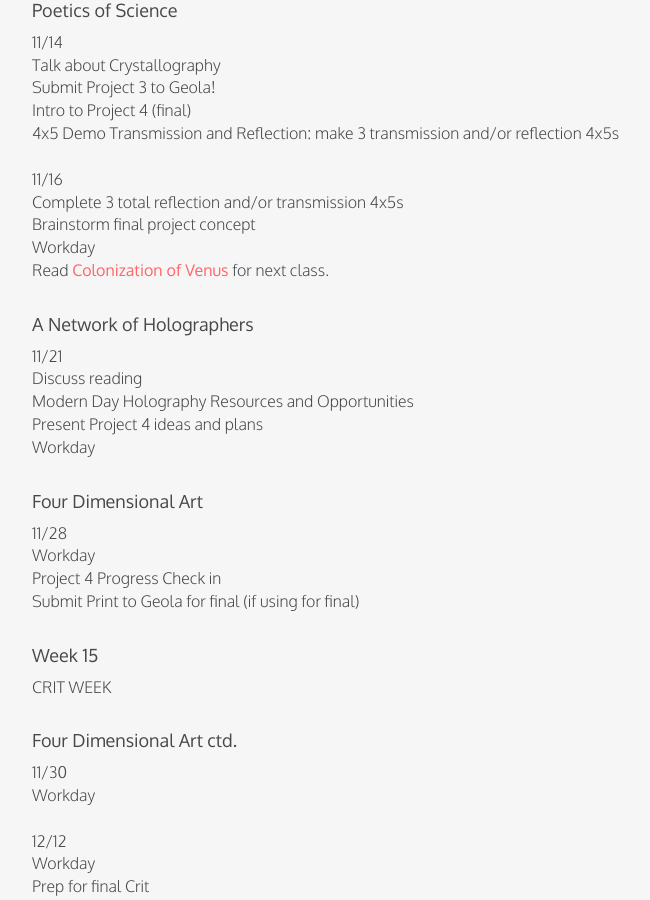
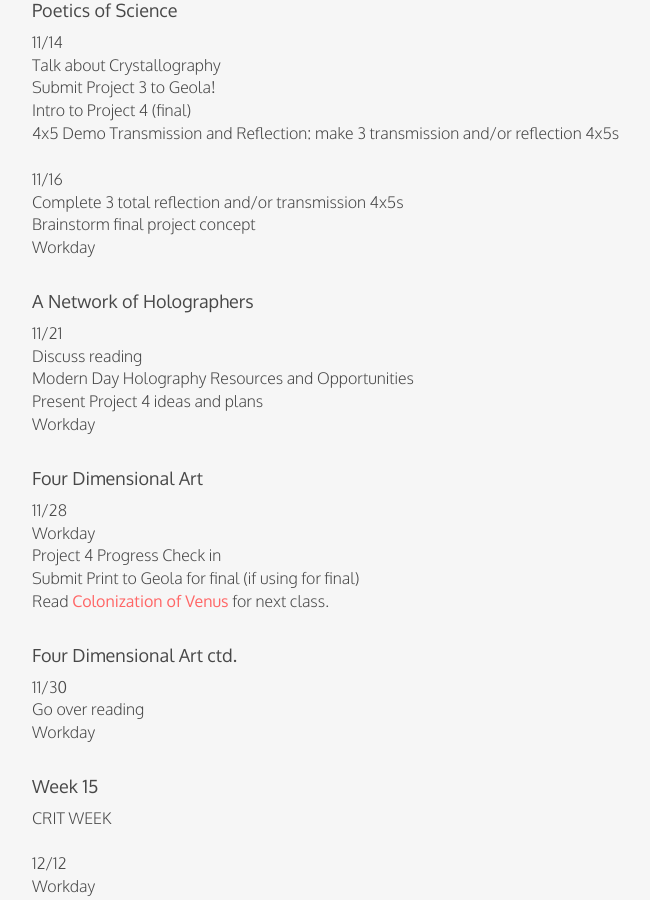
Before and after one commit to kaylalewis/holography, a Jekyll site: the page built from index.html, in a window 1280 px wide and 900 px high, scrolled down 3209 px. Shown: the whole window, without its empty margins (32-682 px from the left). Built offline with Jekyll 4.4.1, drawn with Linux system fonts in a browser that asks for light colours.

Commit message:
Update index.html

```diff
--- a/index.html
+++ b/index.html
@@ -260,17 +258,20 @@ Workday
 Project 4 Progress Check in
 <br>
 Submit Print to Geola for final (if using for final)
-<br><br>
-
-
-<h4>Week 15</h4>
-CRIT WEEK
+<br>
+Read <a href="https://ntrs.nasa.gov/archive/nasa/casi.ntrs.nasa.gov/20030022668.pdf">Colonization of Venus</a> for next class.
 <br><br>
 
 <h4>Four Dimensional Art ctd.</h4>
 11/30
 <br>
+Go over reading
+<br>
 Workday
+<br><br>
+
+<h4>Week 15</h4>
+CRIT WEEK
 <br><br>
 
 12/12
```
Also changed, not shown: other parts of index.html (+0 -2 lines).
